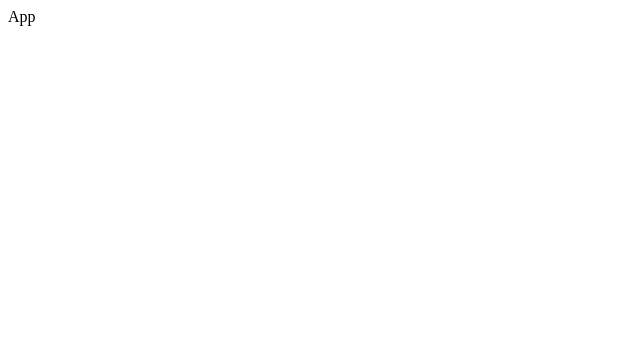
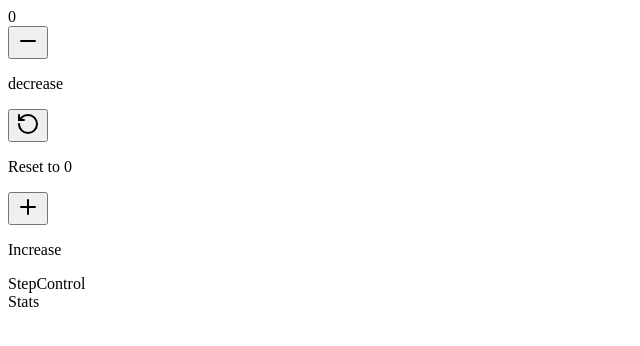
Before and after one commit to bhushank45/React-Projects, a React (Vite) app in the folder state-flow/: page / in a window 1280 px wide. Shown: the top 346 px of the page, without its empty margins (0-640 px from the left). Built offline with nearby package versions, Linux system fonts and the light colour scheme.

Commit message:
implemented counter with useState and counter buttons working

```diff
--- a/state-flow/package.json
+++ b/state-flow/package.json
@@ -10,6 +10,8 @@
     "preview": "vite preview"
   },
   "dependencies": {
+    "lucide": "^1.48.0",
+    "lucide-react": "^1.48.0",
     "react": "^19.2.8",
     "react-dom": "^19.2.8"
   },
--- a/state-flow/src/App.jsx
+++ b/state-flow/src/App.jsx
@@ -1,9 +1,21 @@
-import React from 'react'
+import React, { useState } from "react";
+import Counter from "./components/Counter";
+import CounterButtons from "./components/CounterButtons";
+import StepControl from "./components/StepControl";
+import Stats from "./components/Stats";
 
 const App = () => {
+  const [count, setCount] = useState(0);
+  const [step, setStep] = useState(1);
+  const [totolClicks, setTotolClicks] = useState(0);
+
   return (
-    <div>App</div>
-  )
-}
-
-export default App
+    <div>
+      <Counter count={count} />
+      <CounterButtons setCount={setCount} count={count} step={step} />
+      <StepControl setStep={setStep} step={step} />
+      <Stats totolClicks={totolClicks} count={count} />
+    </div>
+  );
+};
+export default App;
--- a/state-flow/src/components/Counter.jsx
+++ b/state-flow/src/components/Counter.jsx
@@ -1,8 +1,10 @@
 import React from 'react'
 
-const Counter = () => {
+const Counter = (props) =>{
   return (
-    <div>Counter</div>
+    <div>
+        {props.count}
+    </div>
   )
 }
 
--- a/state-flow/src/components/CounterButtons.jsx
+++ b/state-flow/src/components/CounterButtons.jsx
@@ -1,9 +1,39 @@
-import React from 'react'
+import React from "react";
+import { Minus, Plus, RotateCcw } from "lucide-react";
 
-const CounterButtons = () => {
+const CounterButtons = (props) => {
+  const incrementCounter = () => {
+    props.setCount(props.count + props.step);
+  };
+  const resetCounter = () => {
+    props.setCount(0);
+  };
+  const decrementCounter = () => {
+    props.setCount(props.count - props.step);
+  };
   return (
-    <div>CounterButtons</div>
-  )
-}
+    <div>
+      <div>
+        <button onClick={decrementCounter}>
+          <Minus />
+        </button>
+        <p>decrease</p>
+      </div>
 
-export default CounterButtons
+      <div>
+        <button onClick={resetCounter}>
+          <RotateCcw />
+        </button>
+        <p>Reset to 0</p>
+      </div>
+      <div>
+        <button onClick={incrementCounter}>
+          <Plus />
+        </button>
+        <p>Increase</p>
+      </div>
+    </div>
+  );
+};
+
+export default CounterButtons;
```
Also changed, not shown: 1 other file (tests, documents, lock files or other folders).
